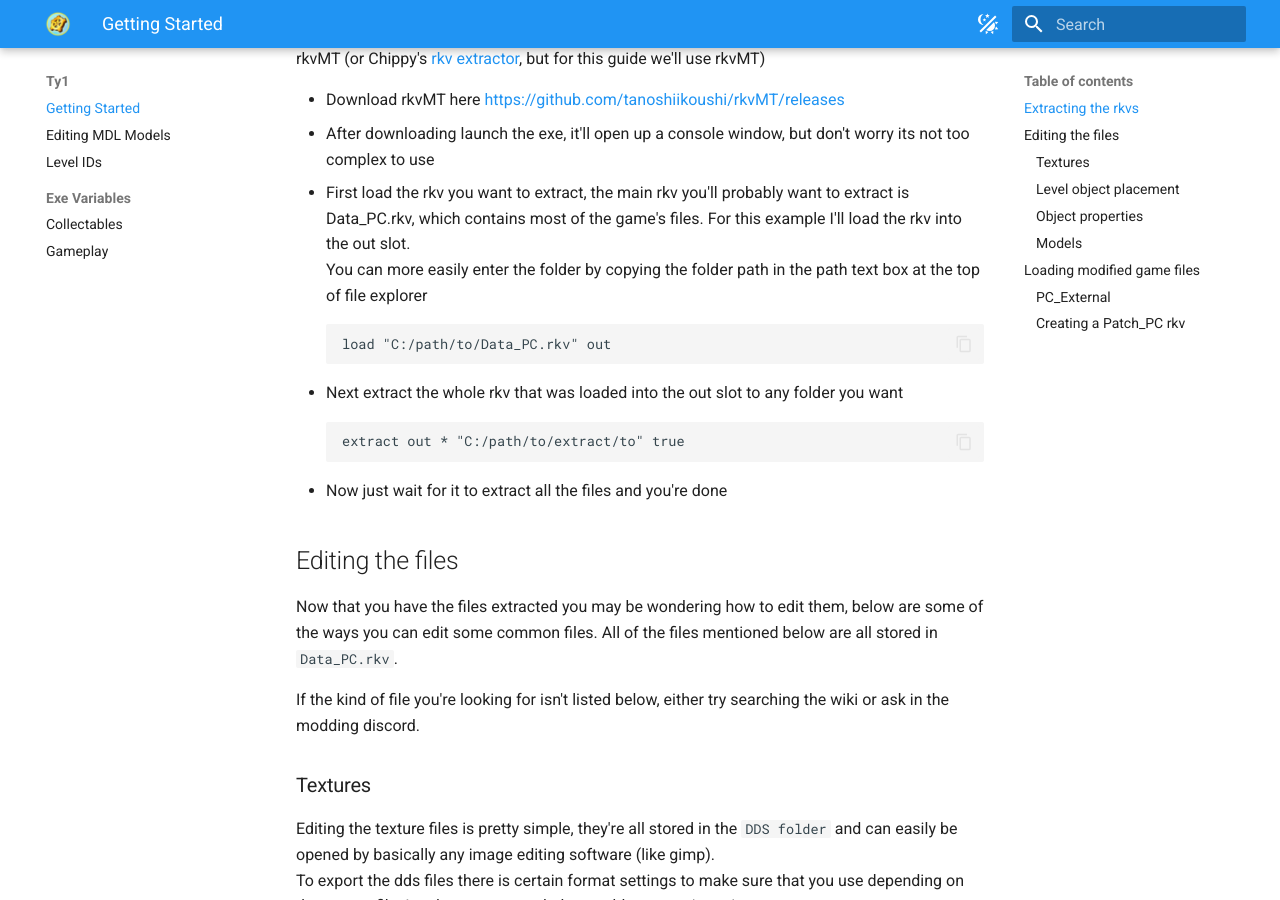
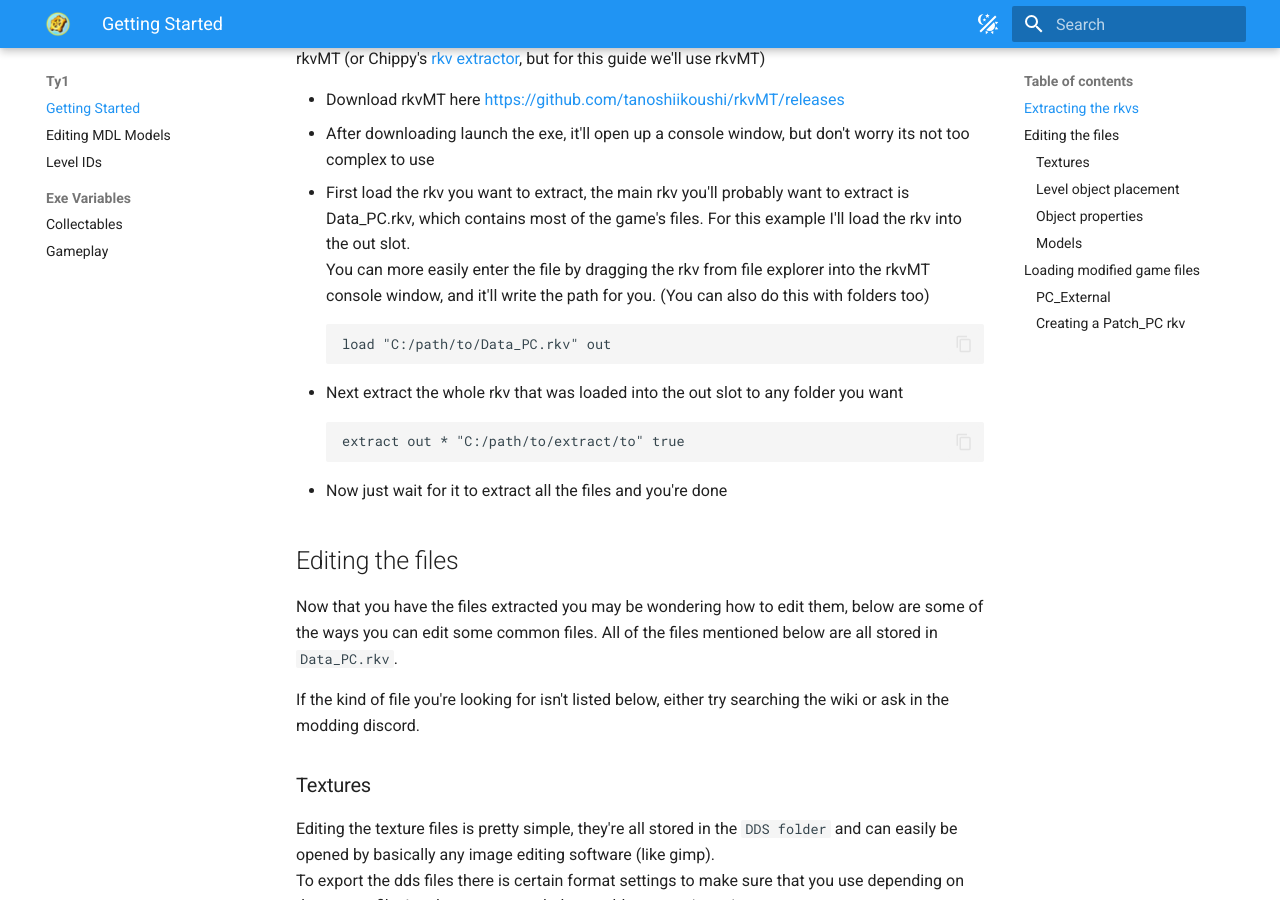
Before and after one commit to TyModdingWiki/tymoddingwiki.github.io, an MkDocs documentation site: the page built from docs/Ty1/index.md, in a window 1280 px wide and 900 px high, scrolled down 324 px. Built offline with MkDocs 1.6.1 and Material for MkDocs 9.7.7, drawn with Linux system fonts in a browser that asks for light colours.

Commit message:
Change the tip about more easily writing the path, to instead be just drag in the rkv/folder

````diff
--- a/docs/Ty1/index.md
+++ b/docs/Ty1/index.md
@@ -9,7 +9,7 @@
 - Download rkvMT here [https://github.com/tanoshiikoushi/rkvMT/releases](https://github.com/tanoshiikoushi/rkvMT/releases){:target="_blank"}
 - After downloading launch the exe, it'll open up a console window, but don't worry its not too complex to use
 - First load the rkv you want to extract, the main rkv you'll probably want to extract is Data_PC.rkv, which contains most of the game's files. For this example I'll load the rkv into the out slot.
-You can more easily enter the folder by copying the folder path in the path text box at the top of file explorer
+You can more easily enter the file by dragging the rkv from file explorer into the rkvMT console window, and it'll write the path for you. (You can also do this with folders too)
 ```
 load "C:/path/to/Data_PC.rkv" out
 ```
````
